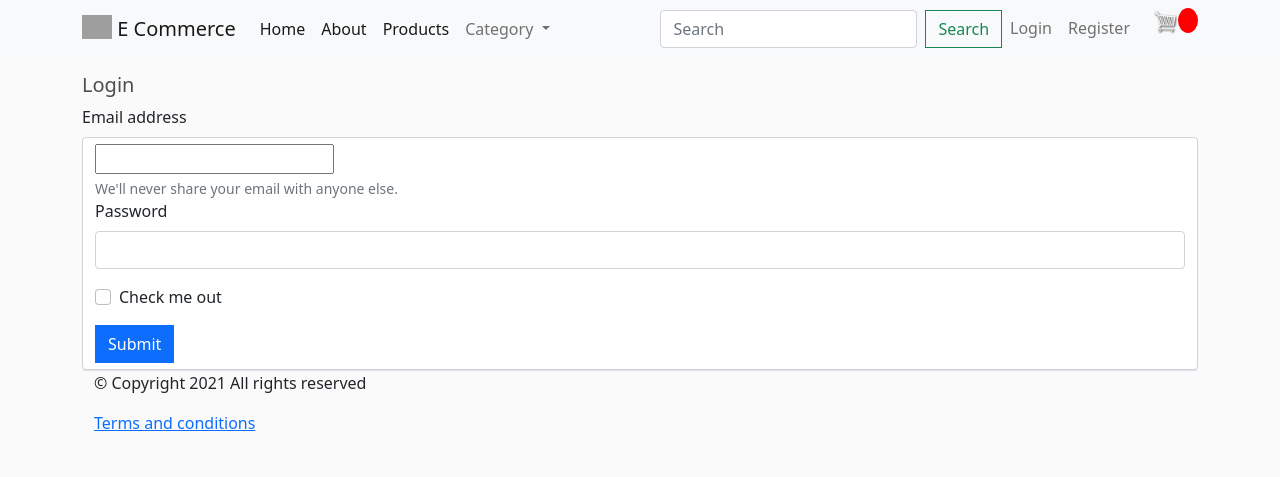
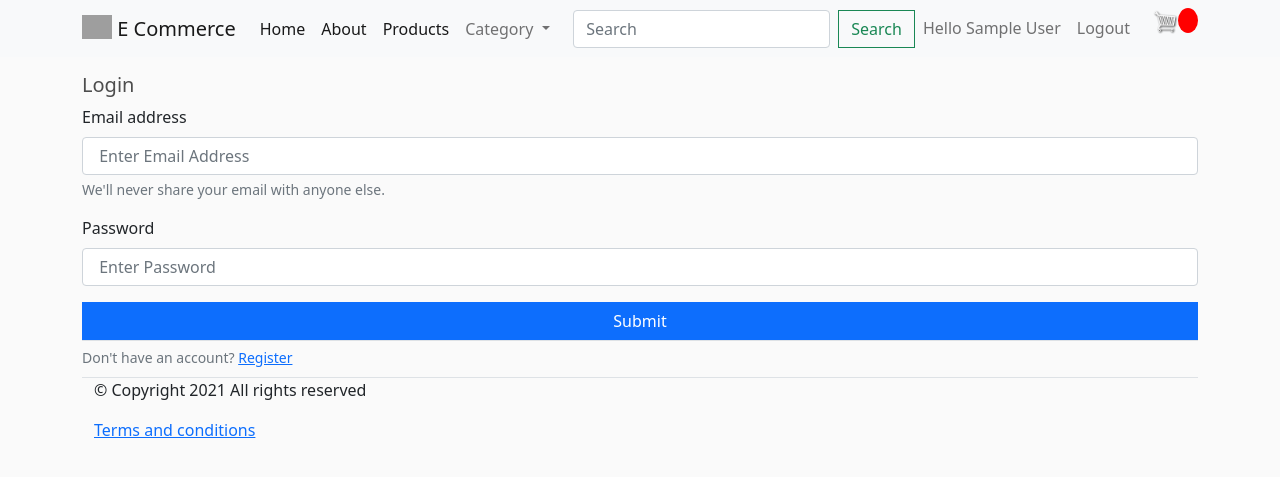
Before and after one commit to arunwadhawan/ecommerce, a Django app: template ecommerce/accounts/templates/accounts/login.html in a window 1280 px wide. Shown: the top 477 px of the page. Run offline with Django 3.2, Linux system fonts and the light colour scheme; the template is opened without the code that fills it: values that come from a table or form of the project are taken from there, others are empty; the visitor is signed in with stand-in values (Sample User, id 1); some libraries are stand-ins or nearby versions; grey boxes are pictures that could not be loaded.

Commit message:
Added logout and login functionality

```diff
--- a/ecommerce/accounts/templates/accounts/login.html
+++ b/ecommerce/accounts/templates/accounts/login.html
@@ -8,23 +8,31 @@
 <h5>Login</h5>
 
 
-<form>
+<form action="{% url 'login' %}" method="POST">
+
+{% csrf_token %}
+
   <div class="mb-3">
-    <label for="exampleInputEmail1" class="form-label">Email address</label>
-    <div class="form-control" id="exampleInputEmail1" aria-describedby="emailHelp">{{form.email}}<div>
+    <label for="email" class="form-label">Email address</label>
+    <input type="email" class="form-control" id="email" aria-describedby="emailHelp" placeholder=" Enter Email Address" name="email">
     <div id="emailHelp" class="form-text">We'll never share your email with anyone else.</div>
   </div>
 
   <div class="mb-3">
-    <label for="exampleInputPassword1" class="form-label">Password</label>
-    <input type="password" class="form-control" id="exampleInputPassword1">
+    <label for="password" class="form-label">Password</label>
+    <input type="password" class="form-control" id="password" placeholder=" Enter Password" name="password">
   </div>
 
-  <div class="mb-3 form-check">
-    <input type="checkbox" class="form-check-input" id="exampleCheck1">
-    <label class="form-check-label" for="exampleCheck1">Check me out</label>
-  </div>
-  <button type="submit" class="btn btn-primary">Submit</button>
+<div class="d-grid  mt-3 mx-auto">
+  <button type="submit" class="btn btn-primary ">Submit</button>
+<div>
+
 </form>
 
+        <div class="border-top pt-1 pb-2">
+            <small class="text-muted">
+                Don't have an account? <a class="ml-2" href="{% url 'register' %}">Register</a>
+            </small>
+        </div>
+
 {% endblock content %}
--- a/ecommerce/accounts/urls.py
+++ b/ecommerce/accounts/urls.py
@@ -4,7 +4,7 @@ from . import views
 urlpatterns = [
     # Leave as empty string for base url
     path('register/', views.register, name='register'),
-    path('login/', views.login, name='login'),
-    path('logout/', views.logout, name='logout'),
+    path('login/', views.user_login, name='login'),
+    path('logout/', views.user_logout, name='logout'),
 
 ]
--- a/ecommerce/store/templates/store/base.html
+++ b/ecommerce/store/templates/store/base.html
@@ -91,8 +91,14 @@ const csrftoken = getCookie('csrftoken');
 <!-- Navbar Right Side -->
 	<ul class="nav">
         <div class="navbar-nav justify-content-end">
-          <a class="nav-item nav-link" href="{%url 'login' %}">Login</a>
+	{% if request.user.is_authenticated %}
+	<span class="nav-item nav-link" href="{%url 'logout' %}">Hello {{request.user.name}}</span>
+	<a class="nav-item nav-link" href="{%url 'logout' %}">Logout</a>
+	{% else %}
+	<a class="nav-item nav-link" href="{%url 'login' %}">Login</a>
           <a class="nav-item nav-link" href="{%url 'register' %}">Register</a>
+
+	{% endif %}
 
 	   <a href="{% url 'cart' %}">
  	   <img  id="cart-icon" src="{% static 'images/cart.png' %}">
@@ -100,6 +106,7 @@ const csrftoken = getCookie('csrftoken');
 	<p id="cart-total">{{cartItems}}</p>
         </div>
 </ul>
+
   </div>
   </div>
 </nav>
```
Also changed, not shown: ecommerce/accounts/templates/accounts/register.html (+7 -6 lines), ecommerce/accounts/views.py (+25 -8 lines).
